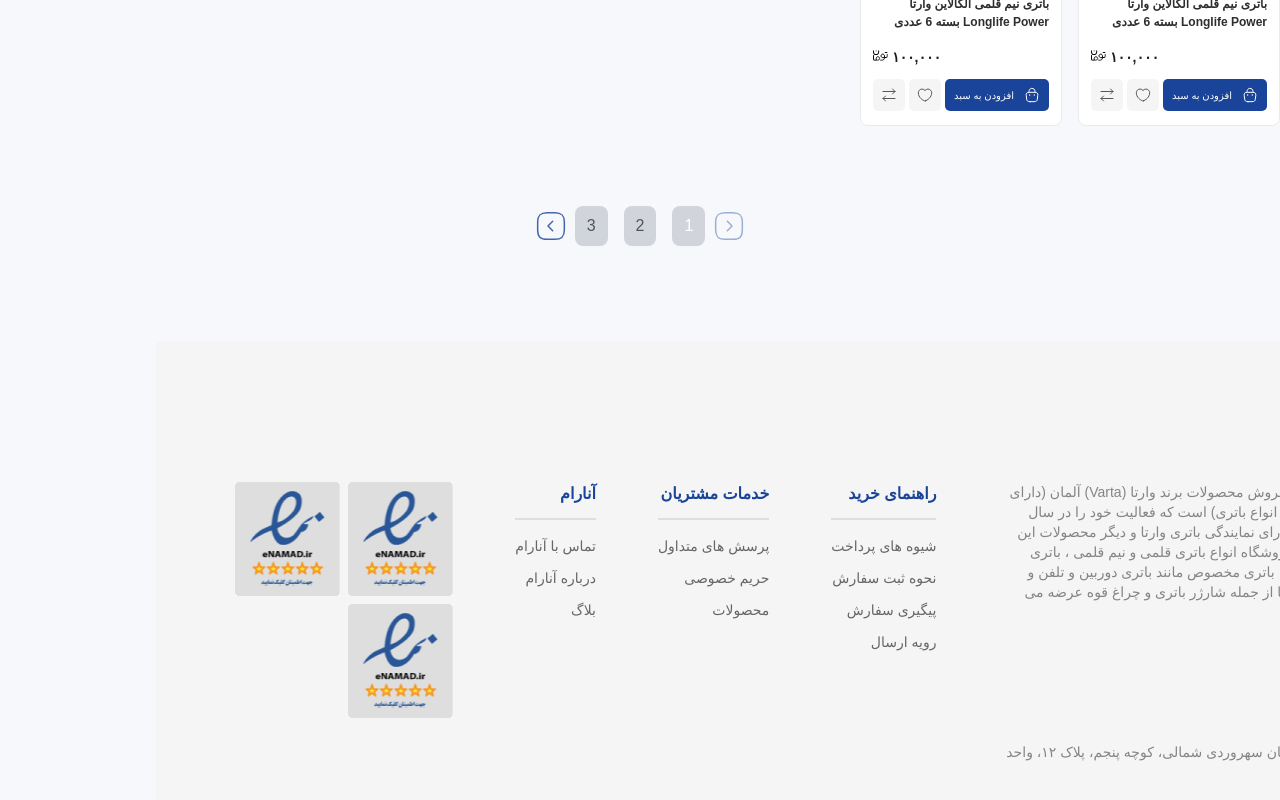
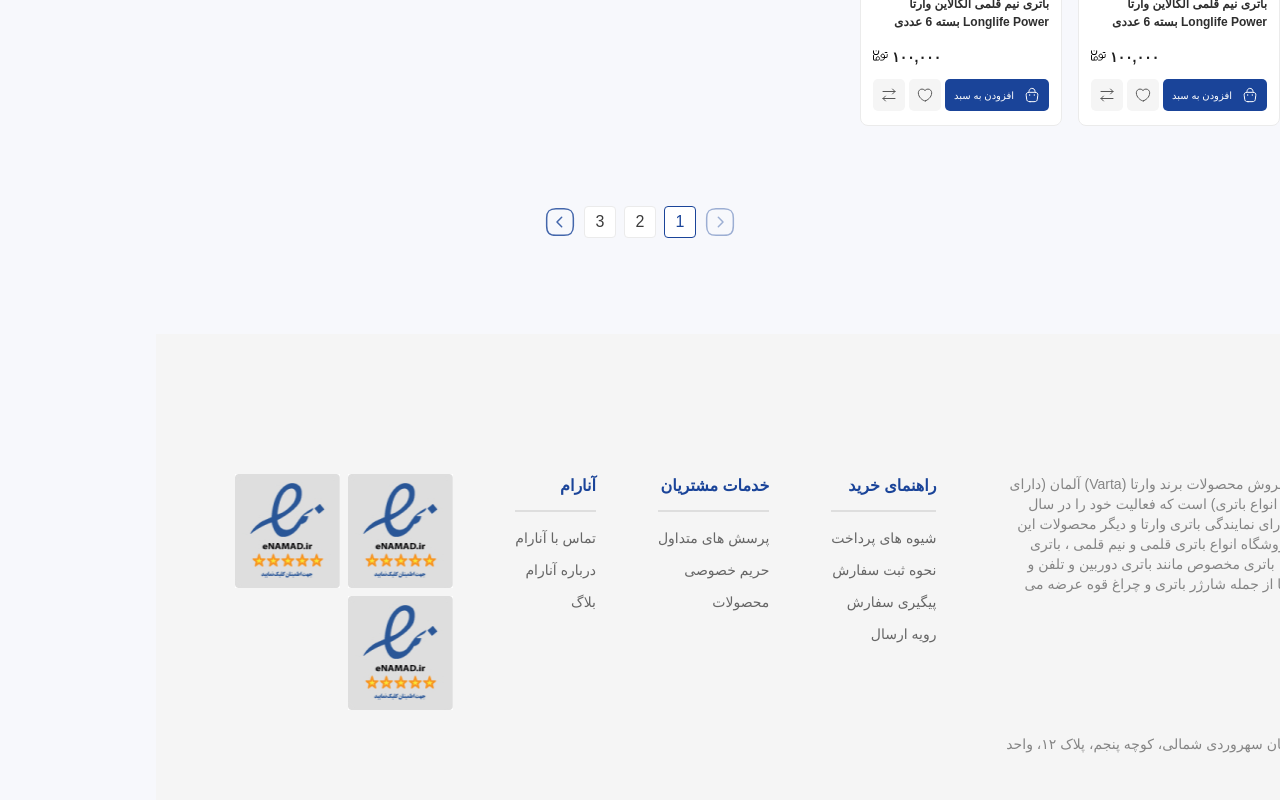
Before and after one commit to mahyarErshad/anaram-react, a React (Create React App) app: page /products in a window 1280 px wide. Shown: the part 1403-2203 px from the top of the page. Built offline with nearby package versions, Linux system fonts and the light colour scheme; a web font is replaced by a local one.

Commit message:
Styling the pagination is done

```diff
--- a/src/Pages/ProductsPage/ProductsPageCardsSection/ProductsPageCardsSection.jsx
+++ b/src/Pages/ProductsPage/ProductsPageCardsSection/ProductsPageCardsSection.jsx
@@ -44,7 +44,7 @@ function ProductsPageCardsSection() {
           })}
         </TabPanel>
       </Tabs>
-      <ReactPaginate nextLabel={<PaginateButton className="pagination_prevNext_button duration-300" />} previousLabel={<PaginateButton className="pagination_prevNext_button mirror duration-300" />} pageCount={pageCount} onPageChange={handlePageChange} containerClassName={"flex justify-center max-md:mt-9 md:mt-16 lg:mt-20"} pageClassName={"inline-block mx-2 px-3 py-2 bg-gray-300 text-gray-600 rounded-lg"} activeClassName={"bg-blue-500 text-white"} previousClassName={"bg-transparent flex-center"} nextClassName={"bg-transparent flex-center"} disabledClassName={"opacity-50 cursor-not-allowed"} />
+      <ReactPaginate nextLabel={<PaginateButton className="pagination_prevNext_button duration-300" />} previousLabel={<PaginateButton className="pagination_prevNext_button mirror duration-300" />} pageCount={pageCount} onPageChange={handlePageChange} containerClassName={"flex justify-center gap-2 max-md:mt-9 md:mt-16 lg:mt-20"} pageClassName={"pagination__bullets duration-300 bg-white flex-center h-8 w-8 rounded-[0.25rem] border border-NeutralN30 text-NeutralN500 cursor-pointer"} activeClassName={"border-primary6 text-primary6 cursor-not-allowed"} previousClassName={"bg-transparent flex-center"} nextClassName={"bg-transparent flex-center"} disabledClassName={"opacity-50"} />
     </div>
   );
 }
--- a/src/Pages/ProductsPage/ProductsPageCardsSection/styles.css
+++ b/src/Pages/ProductsPage/ProductsPageCardsSection/styles.css
@@ -4,3 +4,8 @@
 .pagination_prevNext_button {
   stroke: #4366ab;
 }
+.pagination__bullets a {
+  width: 100%;
+  text-align: center;
+  cursor: inherit;
+}
```
